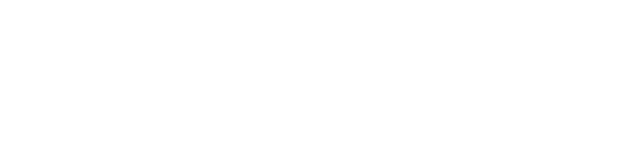
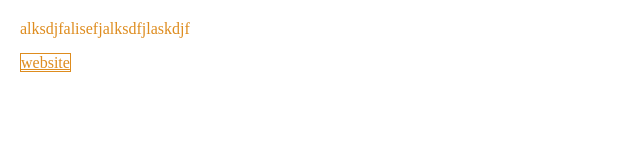
Before and after one commit to ijyan/kokoa-clone, a website: page index.html in a window 1280 px wide. Shown: the whole page, without its empty margins (0-640 px from the left). Drawn offline with Linux system fonts and the light colour scheme.

Commit message:
css 섹션

```diff
--- a/index.html
+++ b/index.html
@@ -3,10 +3,12 @@
     <head>
         <meta charset="UTF-8" />
         <title>Home</title>
+        <link rel="stylesheet" href="./style.css" />
     </head>
     <body>
-        <header></header>
-        <main></main>
-        <footer></footer>
+        <p>alksdjfalisefjalksdfjlaskdjf</p>
+        <div>
+            <a href="#">website</a>
+        </div>
     </body>
 </html>
--- /dev/null
+++ b/style.css
@@ -0,0 +1,18 @@
+:root {
+    --main-color: #de8c1e;
+    --default-border: 1px solid var(--main-color);
+}
+
+body {
+    margin: 20px;
+    height: 100vh;
+}
+
+p {
+    color: var(--main-color);
+}
+
+a {
+    color: var(--main-color);
+    border: var(--default-border);
+}
```
